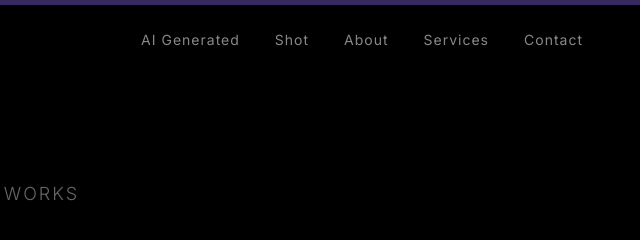
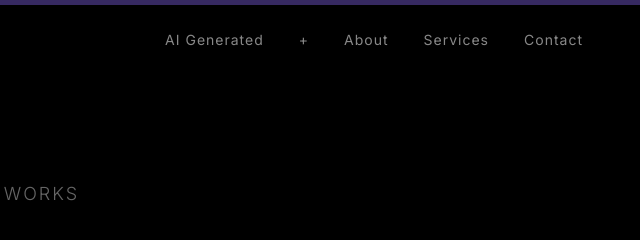
Before and after one commit to iabarcelona2025/Synapse, a plain HTML site: page Legacy.html in a window 1280 px wide. Shown: the top 240 px of the page, 637-1277 px from the left. Drawn offline with Linux system fonts and the light colour scheme.

Commit message:
Update Legacy.html

```diff
--- a/Legacy.html
+++ b/Legacy.html
@@ -24,7 +24,7 @@
     <nav>
       <ul>
           <li><a href="index.html#AI">AI Generated</a></li>
-          <li><a href="index.html#shot">Shot</a></li>
+          <li><a href="index.html#shot">+</a></li>
           <li><a href="index.html#about">About</a></li>
           <li><a href="index.html#services">Services</a></li>
           <li><a href="index.html#contact">Contact</a></li>
```
